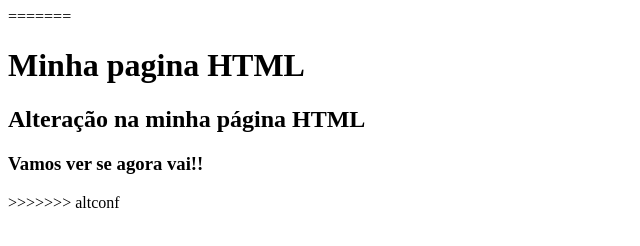
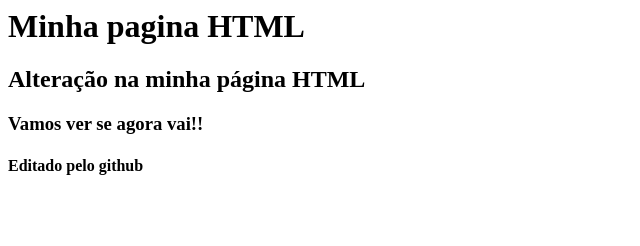
Before and after one commit to voldam/gama-no-github, a plain HTML site: page index.html in a window 1280 px wide. Shown: the whole page, without its empty margins (0-640 px from the left). Drawn offline with Linux system fonts and the light colour scheme.

Commit message:
commit pelo github

```diff
--- a/index.html
+++ b/index.html
@@ -1,9 +1,8 @@
 <html>
 <body>
-=======
 <h1> Minha pagina HTML </h1>
 <h2>Alteração na minha página HTML</h2>
 <h3>Vamos ver se agora vai!!</h3>
->>>>>>> altconf
+  <h4>Editado pelo github</h4>
 </body>
 </html>
```
